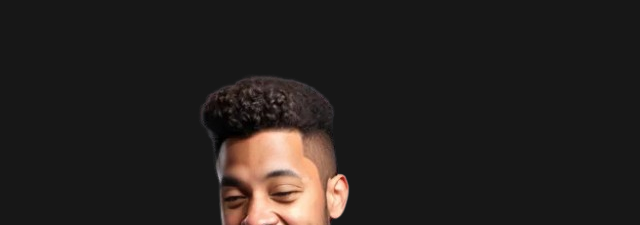
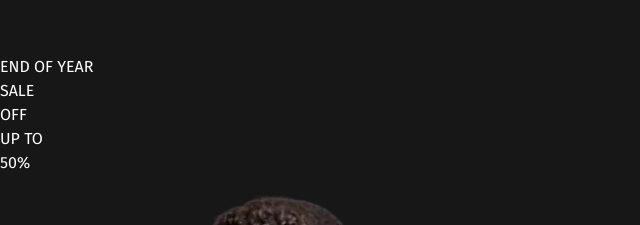
Before and after one commit to code-differently/24q4-team1, a Next.js app: page / in a window 1280 px wide. Shown: the part 1335-1560 px from the top of the page, without its empty margins (0-640 px from the left). Built offline with nearby package versions, Linux system fonts and the light colour scheme.

Commit message:
feat: fixed hero element alignment

```diff
--- a/src/app/globals.css
+++ b/src/app/globals.css
@@ -14,7 +14,7 @@
   :root {
     --background: #0a0a0a;
     --foreground: #ededed;
-    --zengreen: #6A9363;
+    --zenteal: #66b2b2;
   }
 }
 
--- a/src/app/hero.tsx
+++ b/src/app/hero.tsx
@@ -1,11 +1,23 @@
 import Image from "next/image";
 import guy from "./img-assets/coolguy.png";
-
+import StartShoppingButton from "./ui/start-shopping-button";
 export default function Hero() {
     return (
-        <div id="hero-div" className="bg-[var(--zengreen)] h-[550px] w-full relative z-0 overflow-hidden">
-            <div id="hero-parallellogram" className="w-[65%] h-[75%] skew-x-[-20deg] bg-[#bfdc7f] absolute top-1/2 -right-20 -translate-y-1/2 translate-x-1/4 rounded-2xl z-10"></div>
-            <Image src={guy} alt="guy" className="absolute drop-shadow-[5px_0_5px_rgba(0,0,0,0.5)] left-1/2 top-1/2 translate-x-[250px] -translate-y-[293px] z-20" width={500} height={500} />
+        <div id="hero-div" className="bg-[var(--zenteal)] h-[550px] w-full relative z-0 overflow-hidden md:h-[600px]">
+            <div id="parallellogram-behind-person" className="w-[900px] h-[450px] skew-x-[-20deg] bg-[#ffd700] absolute top-1/2 -right-20 -translate-y-1/2 translate-x-1/4 rounded-2xl z-8 md:translate-x-[50px]"></div>
+            <p className="font-medium text-white absolute text-7xl translate-y-[65px] z-10 md:translate-x-[100px] lg:translate-x-[400px]">END OF YEAR</p>
+            <div id="parallellogram-sale" className="w-[288px] h-[120px] skew-x-[-20deg] bg-[#e10531] translate-y-[70px] absolute rounded-2xl z-10 md:translate-x-[-200px] lg:translate-x-[866px]">
+                <p className="font-medium text-white text-8xl translate-y-[10px] skew-x-[20deg] md:translate-x-[50px] lg:translate-x-[35px]">SALE</p>
+            </div>
+            <div id="circle" className="w-[200px] h-[200px] bg-[#000] absolute rounded-full translate-y-[200px] z-10 lg:translate-x-[860px]">
+                <p className="font-medium text-white text-8xl translate-y-[52px] translate-x-[16px]">OFF</p>
+            </div>
+            <div id="parallellogram-dark" className="w-[740px] h-[280px] skew-x-[-20deg] bg-[#004c4c] absolute rounded-2xl translate-y-[60%]  z-8 lg:translate-x-[350px]">
+                <p className="font-semibold text-white skew-x-[20deg] translate-y-[20px] text-4xl lg:translate-x-[21px]">UP TO</p>
+                <p className="font-medium text-white absolute skew-x-[20deg] text-[1500%] translate-y-[-70px] z-10 lg:translate-x-[50px]">50%</p>
+            </div>
+            <Image src={guy} alt="guy" className="absolute drop-shadow-[5px_0_5px_rgba(0,0,0,0.5)] left-1/2 top-1/2 translate-x-[250px] -translate-y-[295px] z-20" width={520} height={520} />
+            <StartShoppingButton />
         </div>
     );
 }
--- a/src/app/page.tsx
+++ b/src/app/page.tsx
@@ -8,7 +8,7 @@ export default function Home() {
   return (
     <div>
       <main>
-        <div id="nav-div" className="flex justify-between w-full relative bg-[var(--zengreen)]">
+        <div id="nav-div" className="flex justify-between w-full relative bg-[var(--zenteal)]">
           <Image src={logo} alt="logo" className="flex-shrink-0 pl-4" width={150} />
           <NavLinks />
           <BurgerMenu />
--- a/src/app/ui/nav-links.tsx
+++ b/src/app/ui/nav-links.tsx
@@ -5,15 +5,15 @@ export default function NavLinks() {
         <div className="flex-grow content-center">
             <ul className="flex justify-end gap-4 font-medium text-white">
             <li>
-                <Link className="rounded-full border border-solid border-transparent dark:hover:bg-[#bfdc7f] h-10 sm:h-12 px-4"
+                <Link className="rounded-full border border-solid border-transparent dark:hover:bg-[#004c4c] h-10 sm:h-12 px-4"
                  href="/cart">View Cart</Link>
             </li>
             <li>
-                <Link className="rounded-full border border-solid border-transparent dark:hover:bg-[#bfdc7f] h-10 sm:h-12 px-4"
+                <Link className="rounded-full border border-solid border-transparent dark:hover:bg-[#004c4c] h-10 sm:h-12 px-4"
                  href="/products">Purchase History</Link>
             </li>
             <li>
-                <Link className="rounded-full border border-solid border-transparent dark:hover:bg-[#bfdc7f] h-10 px-4"
+                <Link className="rounded-full border border-solid border-transparent dark:hover:bg-[#004c4c] h-10 px-4"
                  href="/account">Login/Register</Link>
             </li>
         </ul>
```
